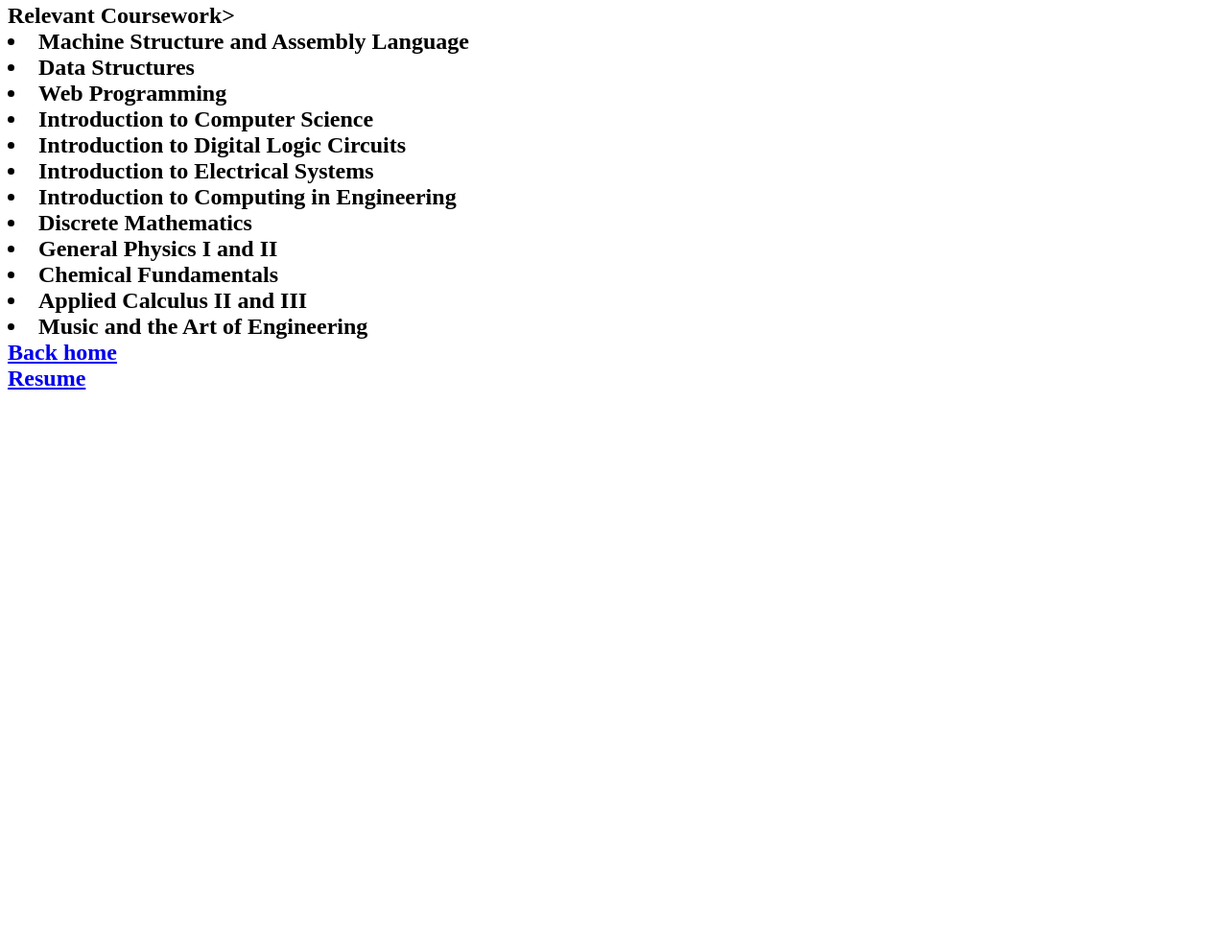
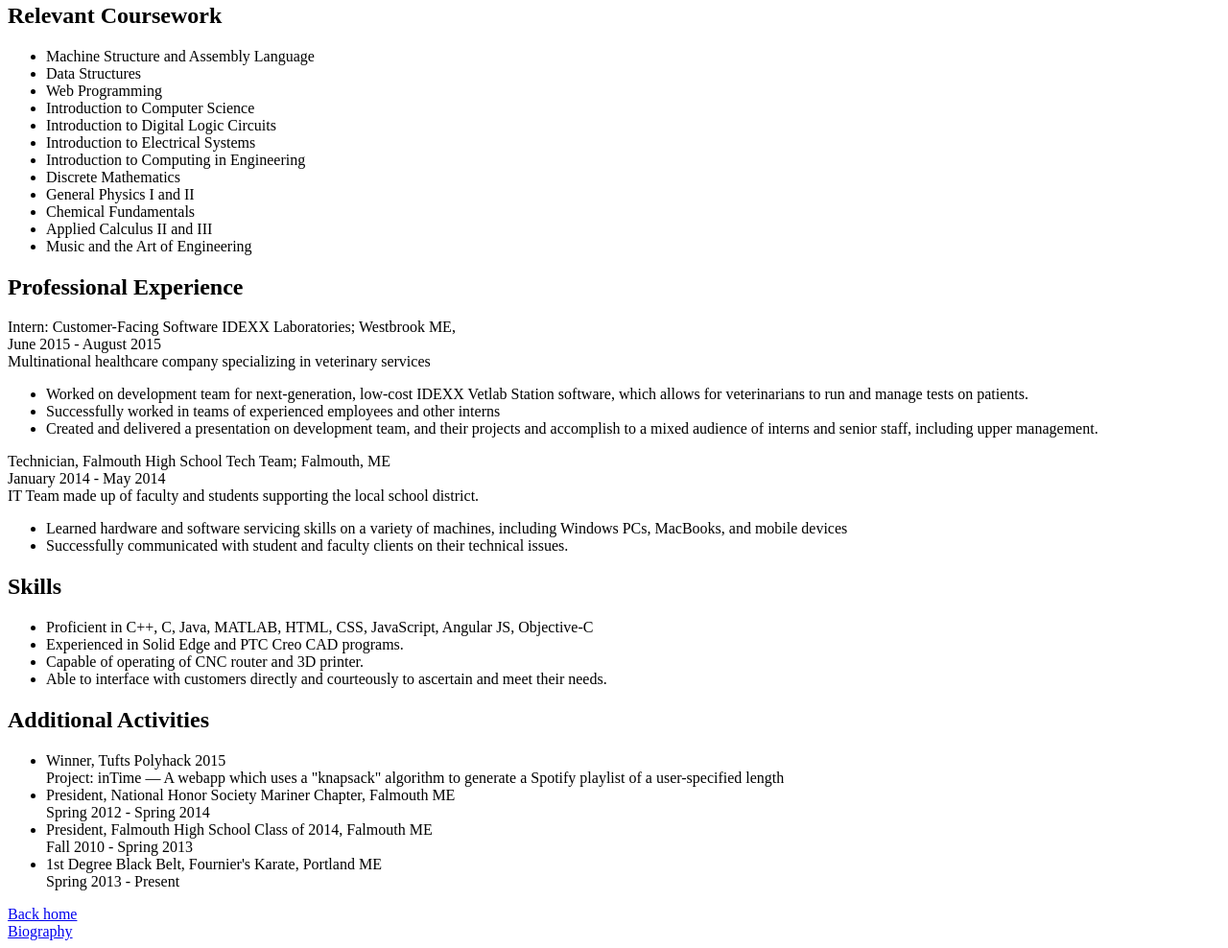
Before and after one commit to jwhite878/jwhite878.github.io, a plain HTML site: page resume.html in a window 1280 px wide. Shown: the part 288-1276 px from the top of the page at 96% size. Before the commit the page ends 800 px from the top, so only its background shows below. Drawn offline with Linux system fonts and the light colour scheme.

Commit message:
Added Professional Experience, Skills, and Acitvities sections to resume

```diff
--- a/resume.html
+++ b/resume.html
@@ -26,7 +26,8 @@
 			</li>
 		</ul>
 
-		<h2>Relevant Coursework>
+		<h2>Relevant Coursework</h2>
+		<ul>
 			<li>Machine Structure and Assembly Language</li>
 			<li>Data Structures</li>
 			<li>Web Programming</li>
@@ -39,9 +40,92 @@
 			<li>Chemical Fundamentals</li>
 			<li>Applied Calculus II and III</li>
 			<li>Music and the Art of Engineering</li>
+		</ul>
+
+		<h2>Professional Experience</h2>
+
+			<div> Intern: Customer-Facing Software
+			IDEXX Laboratories; Westbrook ME, </div>
+			<div> June 2015 - August 2015 </div>
+			<div> Multinational healthcare company specializing
+			in veterinary services </div>
+			<ul>
+				<li> Worked on development team for
+				next-generation, low-cost IDEXX Vetlab Station
+				software, which allows for veterinarians to run
+				and manage tests on patients.
+				</li>
+
+				<li> Successfully worked in teams of
+				experienced employees and other interns
+				</li>
+
+				<li> Created and delivered a presentation on
+				development team, and their projects and
+				accomplish to a mixed audience of interns and
+				senior staff, including upper management.
+				</li>
+
+				</ul>
+			</ul>
+
+			<div> Technician, Falmouth High School Tech Team;
+			Falmouth, ME </div>
+			<div> January 2014 - May 2014 </div>
+			<div> IT Team made up of faculty and students
+			supporting the local school district.</div>
+			<ul>
+				<li> Learned hardware and software servicing
+				skills on a variety of machines,
+				including Windows PCs, MacBooks,
+				and mobile devices
+				</li>
+
+				<li> Successfully communicated with student
+				and faculty clients on their technical issues.
+				</li>
+
+				</ul>
+			</ul>
+
+		<h2>Skills</h2>
+		<ul>
+			<li>Proficient in C++, C, Java, MATLAB, HTML, CSS,
+			JavaScript, Angular JS, Objective-C</li>
+			<li>Experienced in Solid Edge and
+			PTC Creo CAD programs.</li>
+			<li>Capable of operating of CNC router and 3D printer.</li>
+			<li> Able to interface with customers directly and
+			courteously to ascertain and meet their needs.</li>
+		</ul>
+
+	<h2>Additional Activities</h2>
+		<ul>
+			<li> Winner, Tufts Polyhack 2015
+			<div>Project: inTime &mdash; A webapp which uses a
+			"knapsack" algorithm to generate a Spotify playlist of
+			a user-specified length</div></li>
+			<li>President, National Honor Society Mariner Chapter,
+			Falmouth ME
+			<br/>
+			Spring 2012 - Spring 2014</li>
+			<li>President, Falmouth High School Class of 2014,
+			Falmouth ME
+			<br/>
+			Fall 2010 - Spring 2013
+			</li>
+			<li>1st Degree Black Belt, Fournier's Karate,
+			Portland ME
+			<br/>
+			Spring 2013 - Present
+			</li>
+
+		</ul>
+
+
 
 
 		<a href = index.html>Back home</a> <br/>
-		<a href = resume.html>Resume</a>
+		<a href = bio.html>Biography</a>
 	</body>
 </html>
```
